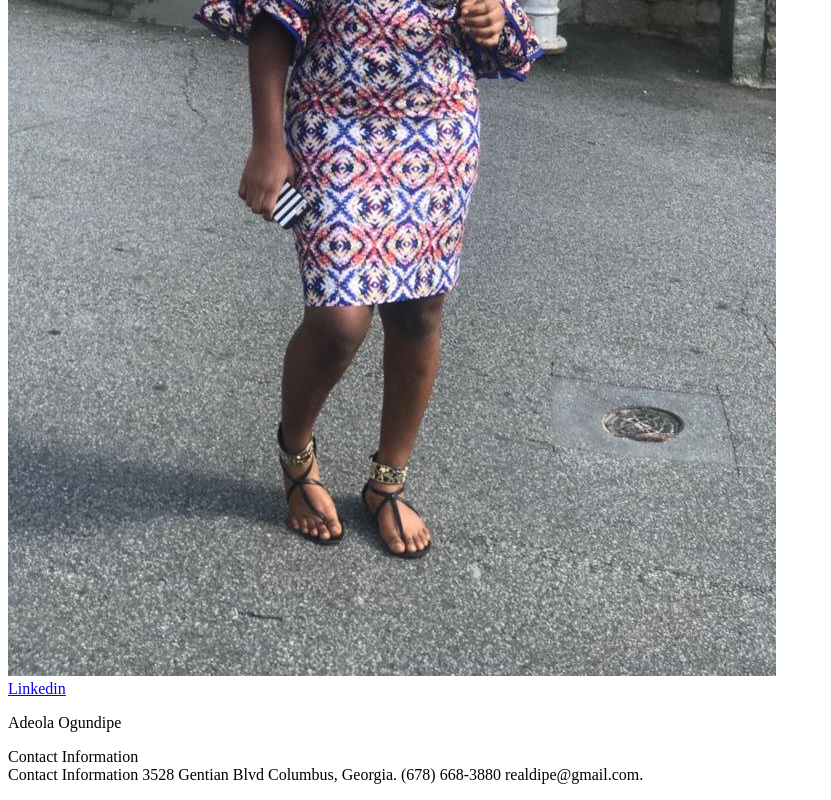
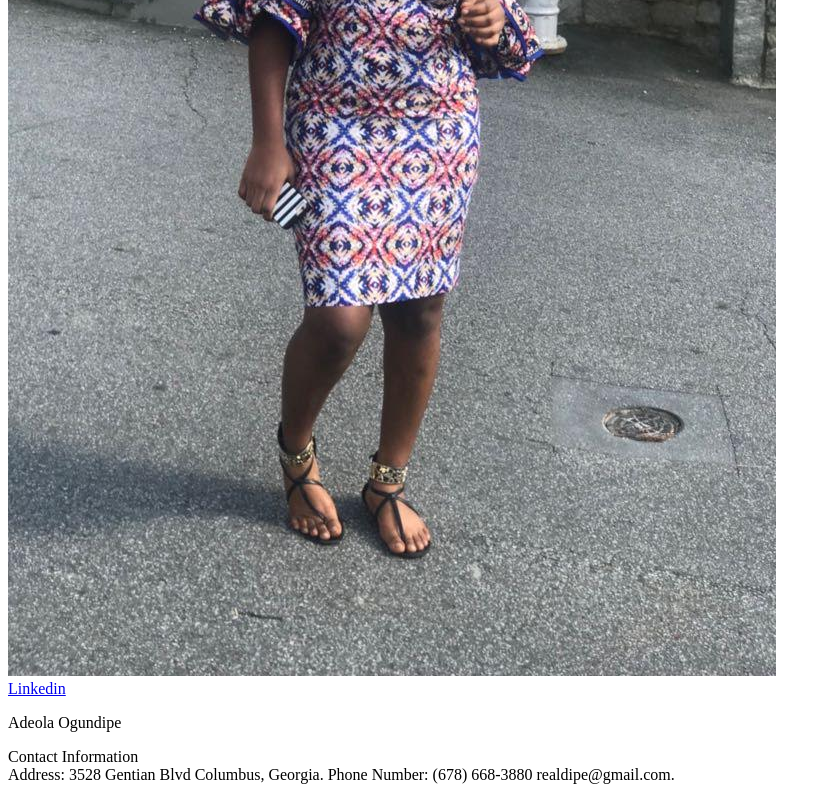
Before and after one commit to Adrel410/react_resume, a React (Create React App) app in the folder resumedemo/: page / in a window 1280 px wide. Shown: the part 2117-2917 px from the top of the page, without its empty margins (0-831 px from the left). Built offline with nearby package versions, Linux system fonts and the light colour scheme.

Commit message:
changed the footer

```diff
--- a/resumedemo/src/components/Contact.jsx
+++ b/resumedemo/src/components/Contact.jsx
@@ -3,9 +3,10 @@ import React from "react";
 function Contant() {
     return (
         <div id="footer">
-            Contact Information
+            Address:
             3528 Gentian Blvd
                 Columbus, Georgia.
+                Phone Number:
                 (678) 668-3880
                 realdipe@gmail.com.
         </div>
```
